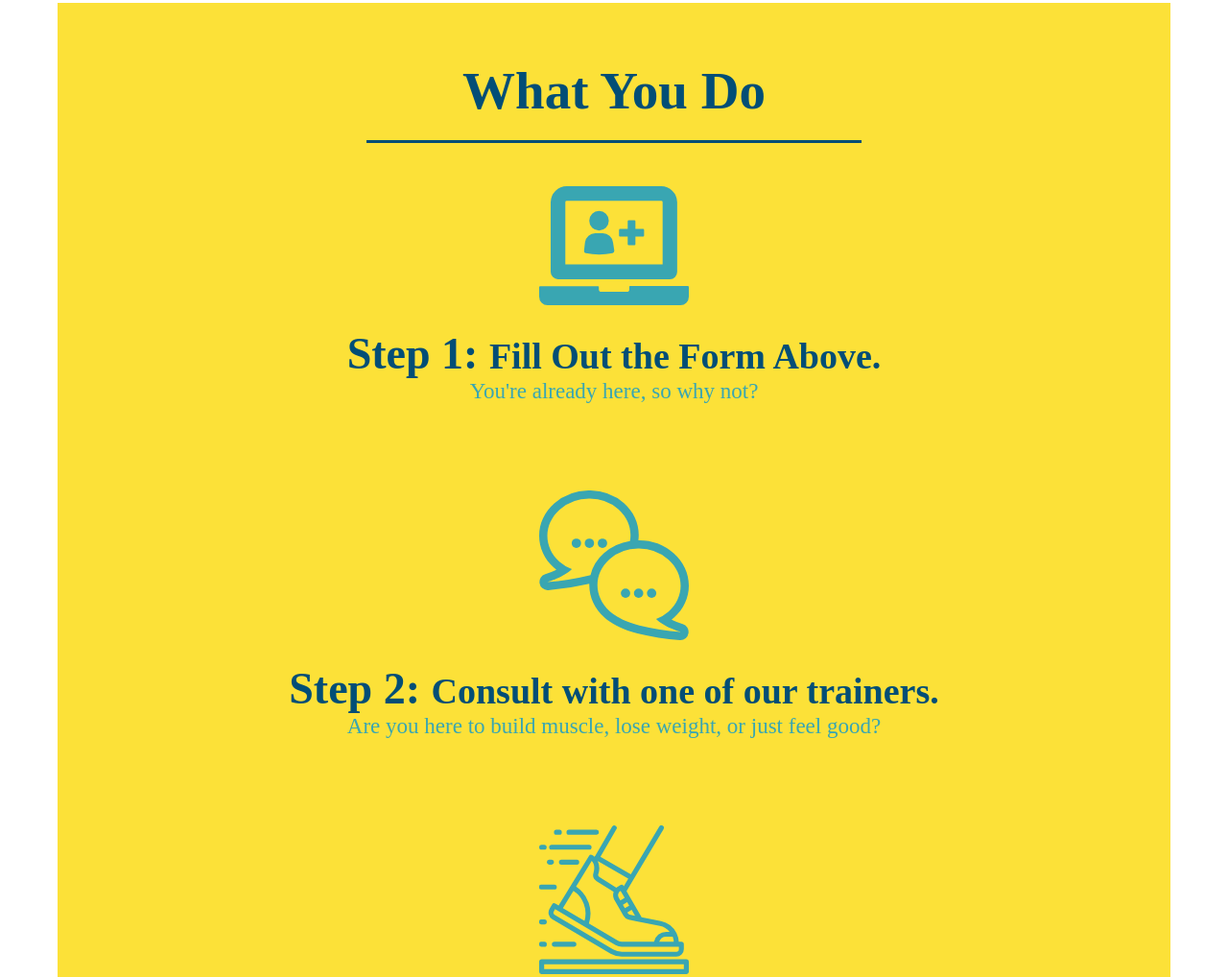
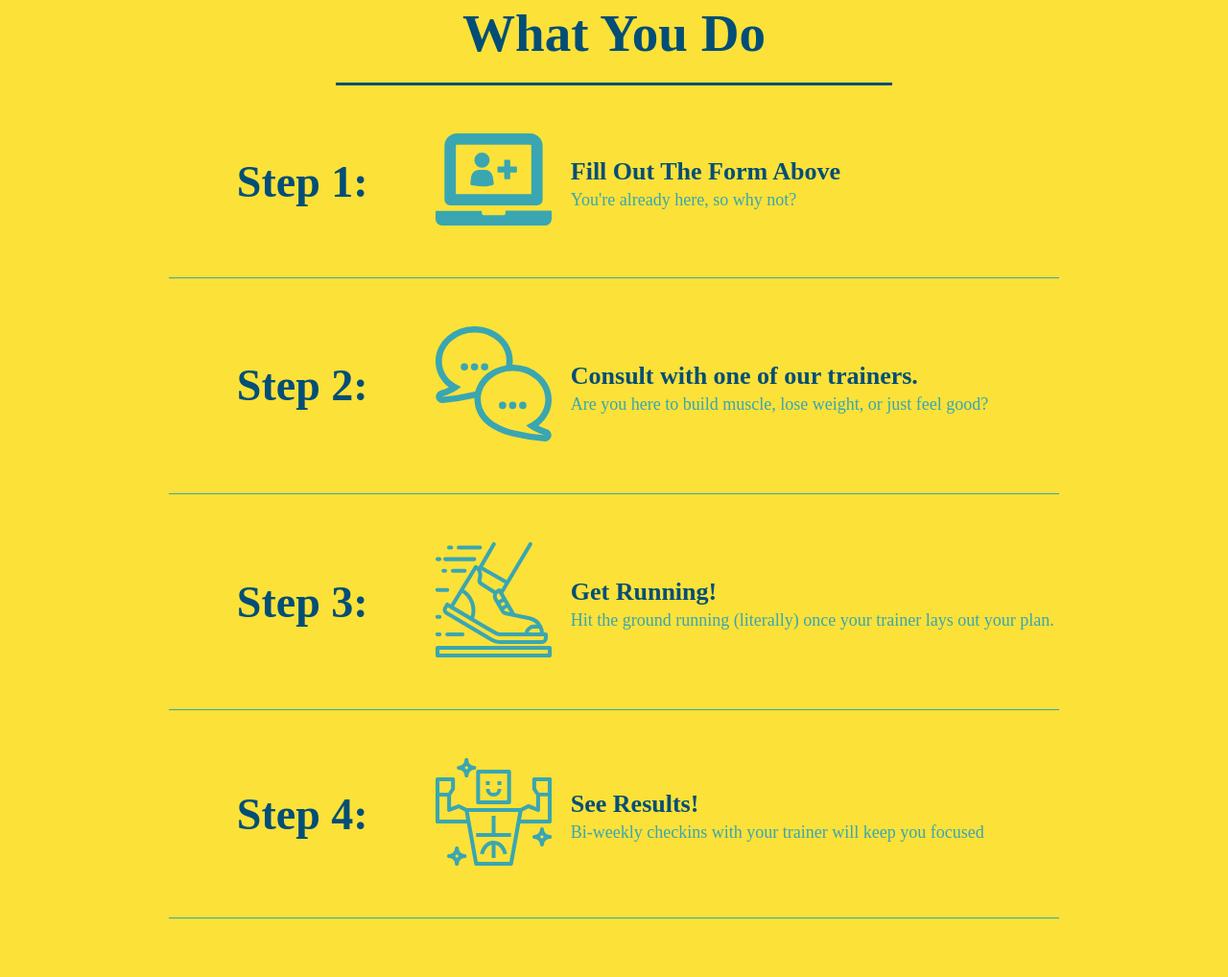
Before and after one commit to cornwalljeremy/run-buddy, a plain HTML site: page index.html in a window 1280 px wide. Shown: the part 1103-2121 px from the top of the page at 96% size. Drawn offline with Linux system fonts and the light colour scheme.

Commit message:
add flexbox to steps

```diff
--- a/assets/css/style.css
+++ b/assets/css/style.css
@@ -111,9 +111,11 @@ section {
   width: 100%;
   margin-bottom: 15px;
 }
+
 .hero-form label {
   margin: 0px 5px;
 }
+
 .hero-form button {
   color: #fce138;
 background-color: #024e76;
@@ -122,9 +124,6 @@ padding: 10px 20px;
 font-size: 16px;
 margin-top: 20px;
 }
-.intro {
-text-align: center;
-}
 
 .intro p {
 line-height: 1.7;
@@ -132,15 +131,7 @@ color: #39a6b2;
 width: 80%;
 font-size: 20px;
 margin: 0 auto;
-}
-
-.section-title {
-font-size: 55px;
-color: #024e76;
-margin-bottom: 35px;
-padding: 0 100px 20px 100px;
-display: inline-block;
-border-bottom: 3px solid;
+text-align: center;
 }
 
 .primary-border {
@@ -152,38 +143,56 @@ border-color: #39a6b2;
 }
 
 .steps {
-text-align: center;
 background: #fce138;
 }
 
-.steps div {
-margin-bottom: 80px;
-text-align: center;
+.step {
+  margin: 50px auto;
+  padding-bottom: 50px;
+  width: 80%;
+  border-bottom: 1px solid #39a6b2;
+  display: flex;
+  flex-wrap: wrap;
+  align-items: center;
+  justify-content: space-between;
 }
 
-.steps img {
-width: 15%;
-margin: 10px;
+.step h3 {
+color: #024e76;
+font-size: 46px;
+text-align: center;
+flex: 1 30%;
+}
+.step-info {
+  flex: 2 70%;
+  display: flex;
+  flex-wrap: wrap;
+  align-items: center;
 }
 
-.steps h3 {
-color: #024e76;
-font-size: 46px;
-margin-top: 10px;
-text-align: center;
+.step-img {
+  flex: 1 12%;
+  margin-right: 20px;
+}
+.step-img img {
+  max-width: 100%;
 }
 
-.steps p {
-color: #39a6b2;
-font-size: 23px;
+.step-text {
+  flex: 12;
 }
 
-.steps span {
-font-size: 38px;
+.step-text p {
+color: #39a6b2;
+font-size: 18px;
 }
-.trainers {
-text-align: center;
+
+.step-text h4 {
+  font-size: 26px;
+  line-height: 1.5;
+  color: #024e76;
 }
+
 .trainer {
 width: 900px;
 margin: 0 auto 30px auto;
@@ -191,6 +200,7 @@ background: #024e76;
 color: #fce138;
 overflow: auto;
 }
+
 .trainer img {
 width: 35%;
 float: left;
@@ -201,6 +211,7 @@ padding: 35px;
 float: left;
 width: 65%;
 }
+
 .text-left {
 text-align: left;
 }
@@ -208,6 +219,7 @@ text-align: left;
 .text-right {
 text-align: right;
 }
+
 .trainer-bio h3 {
 font-size: 32px;
 margin-bottom: 8px;
@@ -223,17 +235,18 @@ margin-bottom: 25px;
 font-size: 17px;
 line-height: 1.3;
 }
+
 .section-title {
 font-size: 55px;
-display: inline-block;
-padding: 0 100px 20px 100px;
 border-bottom: 3px solid;
-margin-bottom: 35px;
 color: #024e76;
+padding-bottom: 20px;
+text-align: center;
+margin: 0 auto 35px auto;
+width: 50%;
 }
 /* REACH OUT STYLES START */
 .contact {
-text-align: center;
 background: #024e76;
 color: #fce138;
 }
@@ -276,3 +289,6 @@ background-color: black;
 font-size: 20px;
 color: red;
 }
+.flex-row {
+  display: flex;
+}
--- a/index.html
+++ b/index.html
@@ -76,48 +76,82 @@
   </section>
 
   <!-- "what we do" section -->
-  <section>
+
   <section id="what-we-do" class="intro">
     <h2 class="section-title primary-border">What We Do</h2>
+    <div class="flex-row">
       <p>
-        butcher selfies chambray shabby chic gentrify readymade yr Echo Park XOXO Tumblr normcore Banksy direct trade
-        Blue Bottle chillwave you probably haven't heard of them single-origin coffee Vice fanny pack fixie Odd Future
+        butcher selfies chambray shabby chic gentrify readymade yr Echo Park XOXO Tumblr normcore Banksy direct
+        trade
+        Blue Bottle chillwave you probably haven't heard of them single-origin coffee Vice fanny pack fixie Odd
+        Future
         Austin fingerstache pickled twee synth Wes Anderson Thundercats viral bitters flannel meggings narwhal Marfa
         Schlitz sustainable Intelligentsia umami deep v craft
       </p>
+    </div>
   </section>
 
+
   <!-- "what you do" section -->
+  <div class="flex-flow">
     <section id="what-you-do" class="steps">
       <h2 class="section-title secondary-border">What You Do</h2>
 
-      <div>
-        <!-- insert this img element -->
+      <div class="step">
+        <h3>Step 1:</h3>
+        <div class="step-info">
+          <div class="step-img">
             <img src="./assets/images/step-1.svg" alt="" />
-        <h3>Step 1: <span>Fill Out the Form Above.</span></h3>
+          </div>
+          <div class="step-text">
+            <h4>Fill Out The Form Above</h4>
             <p>You're already here, so why not?</p>
           </div>
-
-      <div>
-        <img src="./assets/images/step-2.svg" alt="" />
-        <h3>Step 2: <span>Consult with one of our trainers.</span></h3>
-        <p>Are you here to build muscle, lose weight, or just feel good?</p>
         </div>
-
-      <div>
-        <img src="./assets/images/step-3.svg" alt="" />
-        <h3>Step 3: <span>Get Running.</span></h3>
-        <p>Hit the ground running (literally) once your trainer lays out your plan.</p>
       </div>
 
 
-      <div>
+      <div class="step">
+        <h3>Step 2:</h3>
+        <div class="step-info">
+          <div class="step-img">
+            <img src="./assets/images/step-2.svg" alt="" />
+          </div>
+          <div class="step-text">
+            <h4>Consult with one of our trainers.</h4>
+            <p>Are you here to build muscle, lose weight, or just feel good?</p>
+          </div>
+        </div>
+      </div>
+
+      <div class="step">
+        <h3>Step 3:</h3>
+        <div class="step-info">
+          <div class="step-img">
+            <img src="./assets/images/step-3.svg" alt="" />
+          </div>
+          <div class="step-text">
+            <h4>Get Running!</h4>
+            <p>Hit the ground running (literally) once your trainer lays out your plan.</p>
+          </div>
+        </div>
+      </div>
+
+        <div class="step">
+          <h3>Step 4:</h3>
+          <div class="step-info">
+            <div class="step-img">
               <img src="./assets/images/step-4.svg" alt="" />
-        <h3>Step 4: <Span>See Results!</Span></h3>
+            </div>
+            <div class="step-text">
+              <h4>See Results!</h4>
               <p>Bi-weekly checkins with your trainer will keep you focused</p>
             </div>
+          </div>
+        </div>
+
     </section>
-  </section>
+  </div>
   <section id="your-trainers" class="trainers">
     <h2 class="section-title primary-border">
       Meet the Trainers
@@ -139,7 +173,8 @@
         <h3>Joanna Gill</h3>
         <h4>Endurance</h4>
         <p>
-          Lorem ipsum, dolor sit amet consectetur adipisicing elit. Sequi neque animi quo cupiditate commodi saepe culpa
+          Lorem ipsum, dolor sit amet consectetur adipisicing elit. Sequi neque animi quo cupiditate commodi saepe
+          culpa
           sed
           itaque velit maiores optio dolorem excepturi aperiam dolores, voluptatibus suscipit amet quis repellat!
         </p>
@@ -155,14 +190,17 @@
         <h3>Harry "the Headband" Smith</h3>
         <h4>Strength</h4>
         <p>
-          Lorem ipsum, dolor sit amet consectetur adipisicing elit. Sequi neque animi quo cupiditate commodi saepe culpa
+          Lorem ipsum, dolor sit amet consectetur adipisicing elit. Sequi neque animi quo cupiditate commodi saepe
+          culpa
           sed
           itaque velit maiores optio dolorem excepturi aperiam dolores, voluptatibus suscipit amet quis repellat!
         </p>
       </div>
     </article>
   </section>
+  </div>
   <!-- "reach out" section -->
+  <div class="flex-flow">
     <section id="reach-out" class="contact">
       <h2>Reach Out</h2>
       <h2 class="section-title secondary-border"></h2>
@@ -198,6 +236,7 @@
         E: <a href="mailto:info@runbuddy.io">info@runbuddy.io</a>
       </address>
     </section>
+  </div>
 
   <!-- footer -->
   <footer>
```
Lines whose indentation alone changed are shown as unchanged.
